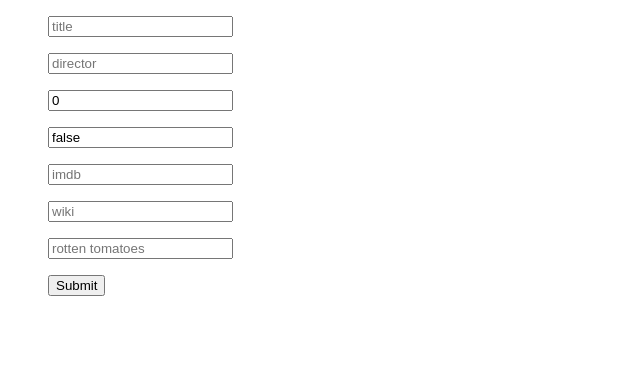
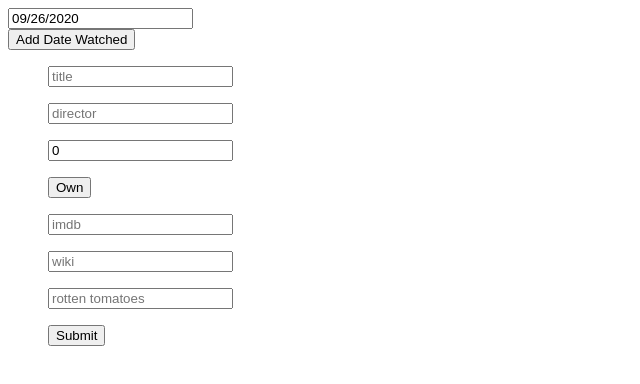
Before and after one commit to nicholasstano/movie-catalog-frontend, a React (Create React App) app: page /forms in a window 1280 px wide. Shown: the top 384 px of the page, without its empty margins (0-640 px from the left). Built offline with nearby package versions, Linux system fonts and the light colour scheme.

Commit message:
Made form edits

```diff
--- a/package.json
+++ b/package.json
@@ -7,6 +7,7 @@
     "@testing-library/react": "^9.3.2",
     "@testing-library/user-event": "^7.1.2",
     "react": "^16.13.1",
+    "react-datepicker": "^3.2.2",
     "react-dom": "^16.13.1",
     "react-redux": "^7.2.1",
     "react-router-dom": "^5.2.0",
--- a/src/components/movieForm/MovieForm.js
+++ b/src/components/movieForm/MovieForm.js
@@ -1,4 +1,5 @@
 import React, { useState } from 'react'
+import DatePicker from "react-datepicker";
 
 const MovieForm = () => {
 
@@ -13,6 +14,8 @@
         rottentomatoes: '',
     })
 
+    const [startDate, setStartDate] = useState(new Date());
+
     const handleChange = (event) => {
         if (event.target.name === 'yearReleased') {
             let year = parseInt(event.target.value)
@@ -23,8 +26,27 @@
             setNewMovieState({ ...newMovieState, [event.target.name]: event.target.value })
         }
     }
+
+    const addDate = () => {
+        let month = startDate.getMonth() + 1
+        let day = startDate.getDate()
+        let year = startDate.getFullYear()
+        setNewMovieState({ ...newMovieState, dates: [...newMovieState.dates, `${month}/${day}/${year}`] })
+    }
+
+    const toggleOwn = (event) => {
+        event.preventDefault()
+        setNewMovieState({ ...newMovieState, owned: !newMovieState.owned })
+    }
+
     console.log(newMovieState)
     return (
+        <div>
+            <DatePicker
+                selected={startDate}
+                onChange={date => setStartDate(date)}
+            />
+            <button onClick={addDate}>Add Date Watched</button>
             <form className="">
                 <ul>
                     <input type="text" name="title" value={newMovieState.title} placeholder="title" onChange={handleChange} />
@@ -36,7 +58,8 @@
                     <input type="number" name="yearReleased" value={newMovieState.yearReleased} placeholder="year released" onChange={handleChange} />
                 </ul>
                 <ul>
-                <input type="text" name="owned" value={newMovieState.owned} placeholder="owned" onChange={handleChange} />
+                    <input type="hidden" name="owned" value={newMovieState.owned} placeholder="owned" />
+                    <button onClick={toggleOwn}>{newMovieState.owned ? 'Do Not Own' : 'Own'}</button>
                 </ul>
                 <ul>
                     <input type="text" name="imdb" value={newMovieState.imdb} placeholder="imdb" onChange={handleChange} />
@@ -51,6 +74,7 @@
                     <button>Submit</button>
                 </ul>
             </form>
+        </div>
     )
 }
 
```
Also changed, not shown: 1 other file (tests, documents, lock files or other folders). Lines whose indentation alone changed are shown as unchanged.
